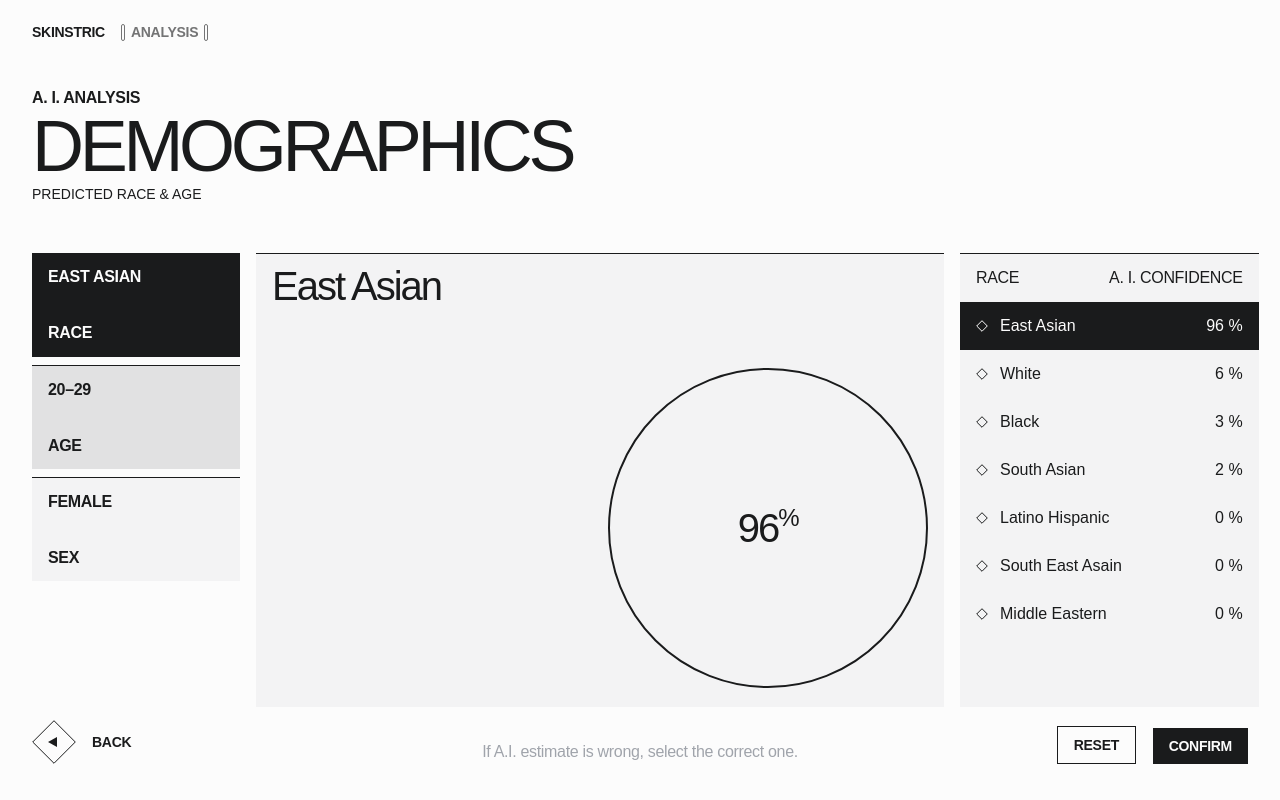
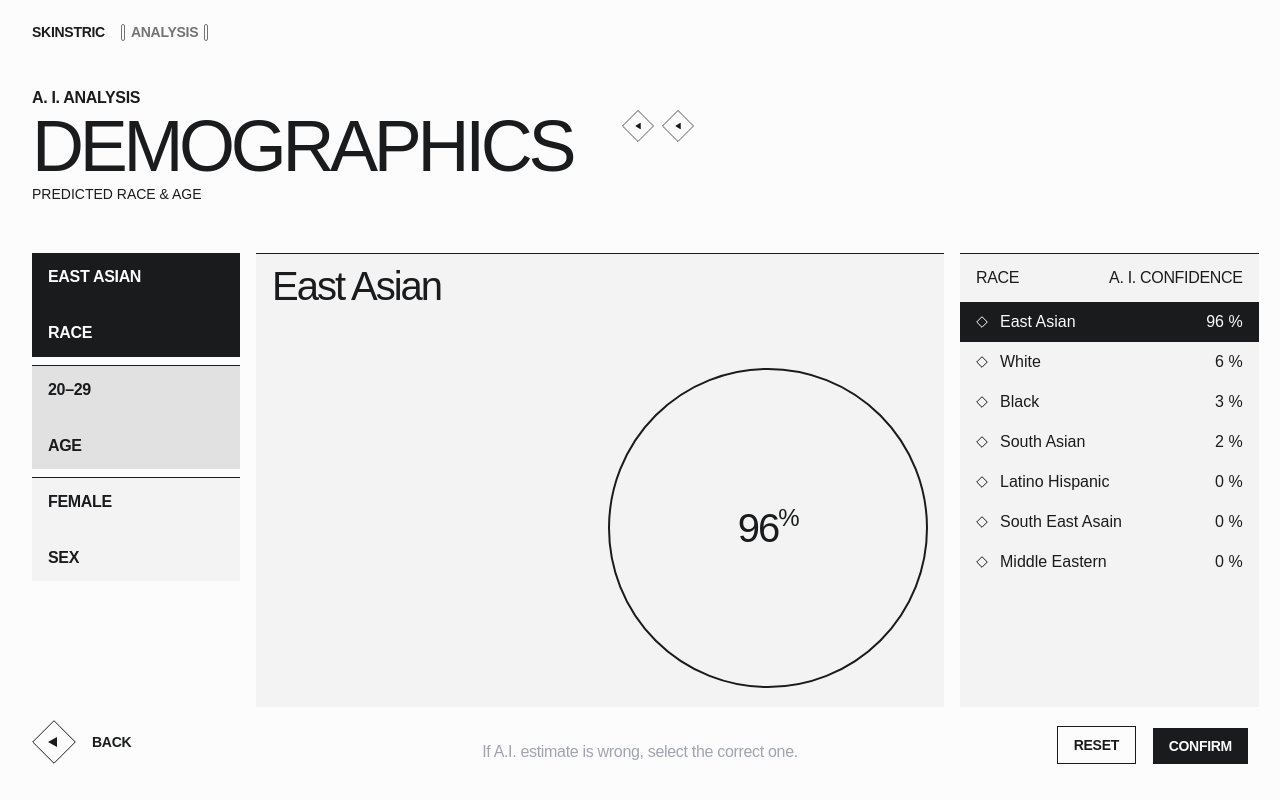
Before and after one commit to reaaland/skinstric-internship, a Next.js app: page /results/demographics in a window 1280 px wide. Built offline with nearby package versions, Linux system fonts and the light colour scheme.

Commit message:
Add demographics age analysis state

```diff
--- a/src/app/results/demographics/page.tsx
+++ b/src/app/results/demographics/page.tsx
@@ -1,5 +1,8 @@
+"use client";
+
 import Image from "next/image";
 import Link from "next/link";
+import { useState } from "react";
 
 const raceOptions = [
   { name: "East Asian", confidence: 96, selected: true },
@@ -11,7 +14,23 @@ const raceOptions = [
   { name: "Middle Eastern", confidence: 0, selected: false },
 ];
 
+const ageOptions = [
+  { name: "0–9", confidence: 0, selected: false },
+  { name: "10–19", confidence: 4, selected: false },
+  { name: "20–29", confidence: 96, selected: true },
+  { name: "30–39", confidence: 2, selected: false },
+  { name: "40–49", confidence: 0, selected: false },
+  { name: "50–59", confidence: 0, selected: false },
+  { name: "60–69", confidence: 0, selected: false },
+  { name: "70+", confidence: 0, selected: false },
+];
+
 export default function DemographicsPage() {
+    const [activeCategory, setActiveCategory] =
+  useState<"race" | "age">("race");
+
+    const activeOptions =
+    activeCategory === "race" ? raceOptions : ageOptions;
 
   return (
     <main className="relative min-h-screen overflow-hidden bg-[#FCFCFC] text-[#1A1B1C]">
@@ -35,11 +54,51 @@ export default function DemographicsPage() {
         <h1 className="mt-1 text-[72px] font-normal leading-16 tracking-[-0.06em]">
           Demographics
         </h1>
+    <div className="absolute left-147.5 top-6 flex gap-2">
+    <button type="button" className="relative size-8" aria-label="Previous">
+        <Image
+        src="/assets/discover-icon-part-1.svg"
+        alt=""
+        fill
+        sizes="32px"
+        />
+        <Image
+        src="/assets/arrow-left.svg"
+        alt=""
+        fill
+        sizes="8px"
+        className="scale-[0.22] object-contain"
+        />
+    </button>
 
+    <button type="button" className="relative size-8" aria-label="Next">
+        <Image
+        src="/assets/discover-icon-part-1.svg"
+        alt=""
+        fill
+        sizes="32px"
+        />
+        <Image
+        src="/assets/arrow-right.svg"
+        alt=""
+        fill
+        sizes="8px"
+        className="scale-[0.22] object-contain"
+        />
+    </button>
+    </div>
         <p className="mt-1 text-sm leading-6">Predicted race &amp; age</p>
       </section>
         <div className="absolute left-5 top-[31.67vh] flex w-52 flex-col gap-2 sm:left-8">
-        <div className="h-26 bg-[#1A1B1C] px-4 py-3 text-[#FCFCFC]">
+        <button
+  type="button"
+  onClick={() => setActiveCategory("race")}
+  className={`h-26 px-4 py-3 text-left ${
+    activeCategory === "race"
+      ? "bg-[#1A1B1C] text-[#FCFCFC]"
+      : "bg-[#F3F3F4] text-[#1A1B1C]"
+  }`}
+>
             <p className="text-base font-semibold uppercase leading-6 tracking-[-0.02em]">
             East Asian
             </p>
@@ -47,17 +106,25 @@ export default function DemographicsPage() {
             <p className="mt-8 text-base font-semibold uppercase leading-6 tracking-[-0.02em]">
             Race
             </p>
-        </div>
+        </button>
 
-        <div className="h-26 border-t border-[#1A1B1C] bg-[#E1E1E2] px-4 py-3">
-            <p className="text-base font-semibold uppercase leading-6 tracking-[-0.02em]">
+        <button
+        type="button"
+        onClick={() => setActiveCategory("age")}
+        className={`h-26 border-t border-[#1A1B1C] px-4 py-3 text-left ${
+            activeCategory === "age"
+                ? "bg-[#1A1B1C] text-[#FCFCFC]"
+                : "bg-[#E1E1E2] text-[#1A1B1C]"
+            }`}
+        >
+        <p className="text-base font-semibold uppercase leading-6 tracking-[-0.02em]">
             20–29
-            </p>
+        </p>
 
-            <p className="mt-8 text-base font-semibold uppercase leading-6 tracking-[-0.02em]">
+        <p className="mt-8 text-base font-semibold uppercase leading-6 tracking-[-0.02em]">
             Age
-            </p>
-        </div>
+        </p>
+        </button>
 
         <div className="h-26 border-t border-[#1A1B1C] bg-[#F3F3F4] px-4 py-3">
             <p className="text-base font-semibold uppercase leading-6 tracking-[-0.02em]">
@@ -71,7 +138,7 @@ export default function DemographicsPage() {
             </div>
             <section className="absolute left-64 top-[31.67vh] h-[56.67vh] w-[calc(75vw-272px)] border-t border-[#1A1B1C] bg-[#F3F3F4]">
             <h2 className="px-4 pt-3 text-[40px] font-normal leading-10 tracking-tighter">
-                East Asian
+            {activeCategory === "race" ? "East Asian" : "20–29 y.o."}
             </h2>
         <div className="absolute right-4 top-[14.17vh] flex size-[40vh] items-center justify-center rounded-full border-2 border-[#1A1B1C]">
         <span className="text-[40px] font-normal leading-10 tracking-tighter">
@@ -85,13 +152,13 @@ export default function DemographicsPage() {
      </section>
         <section className="absolute left-[75%] top-[31.67vh] h-[56.67vh] w-[23.33%] border-t border-[#1A1B1C] bg-[#F3F3F4]">
             <div className="flex h-12 items-center justify-between px-4 text-base uppercase leading-6 tracking-[-0.02em]">
-                <span>Race</span>
+                <span>{activeCategory === "race" ? "Race" : "Age"}</span>
                 <span>A. I. Confidence</span>
             </div>
-        {raceOptions.map((option) => (
+        {activeOptions.map((option) => (
             <div
                 key={option.name}
-                className={`flex h-12 items-center justify-between px-4 text-base ${
+                className={`flex h-[5vh] items-center justify-between px-4 text-base ${
                 option.selected
                     ? "bg-[#1A1B1C] text-[#FCFCFC]"
                     : "text-[#1A1B1C]"
```
